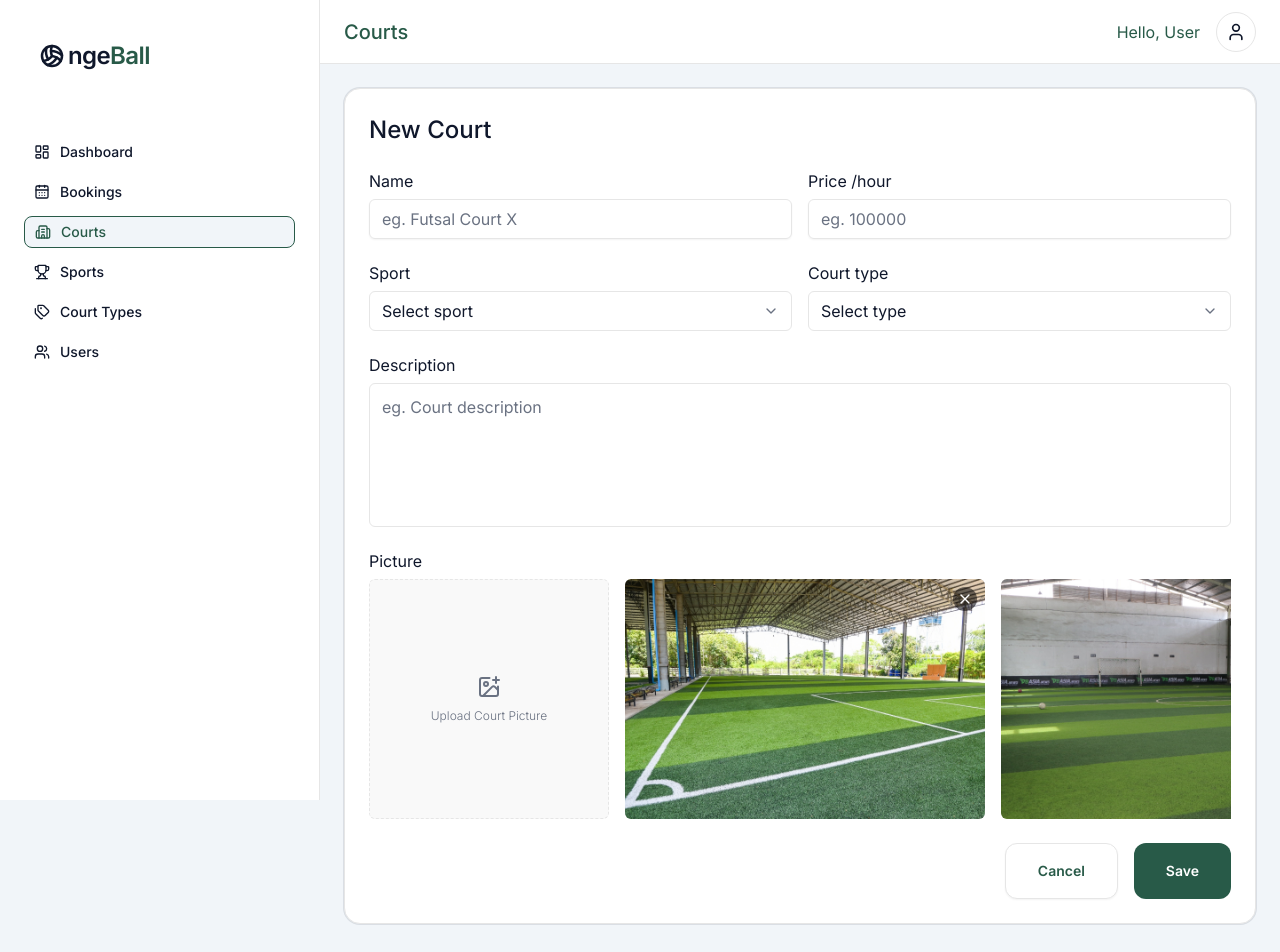
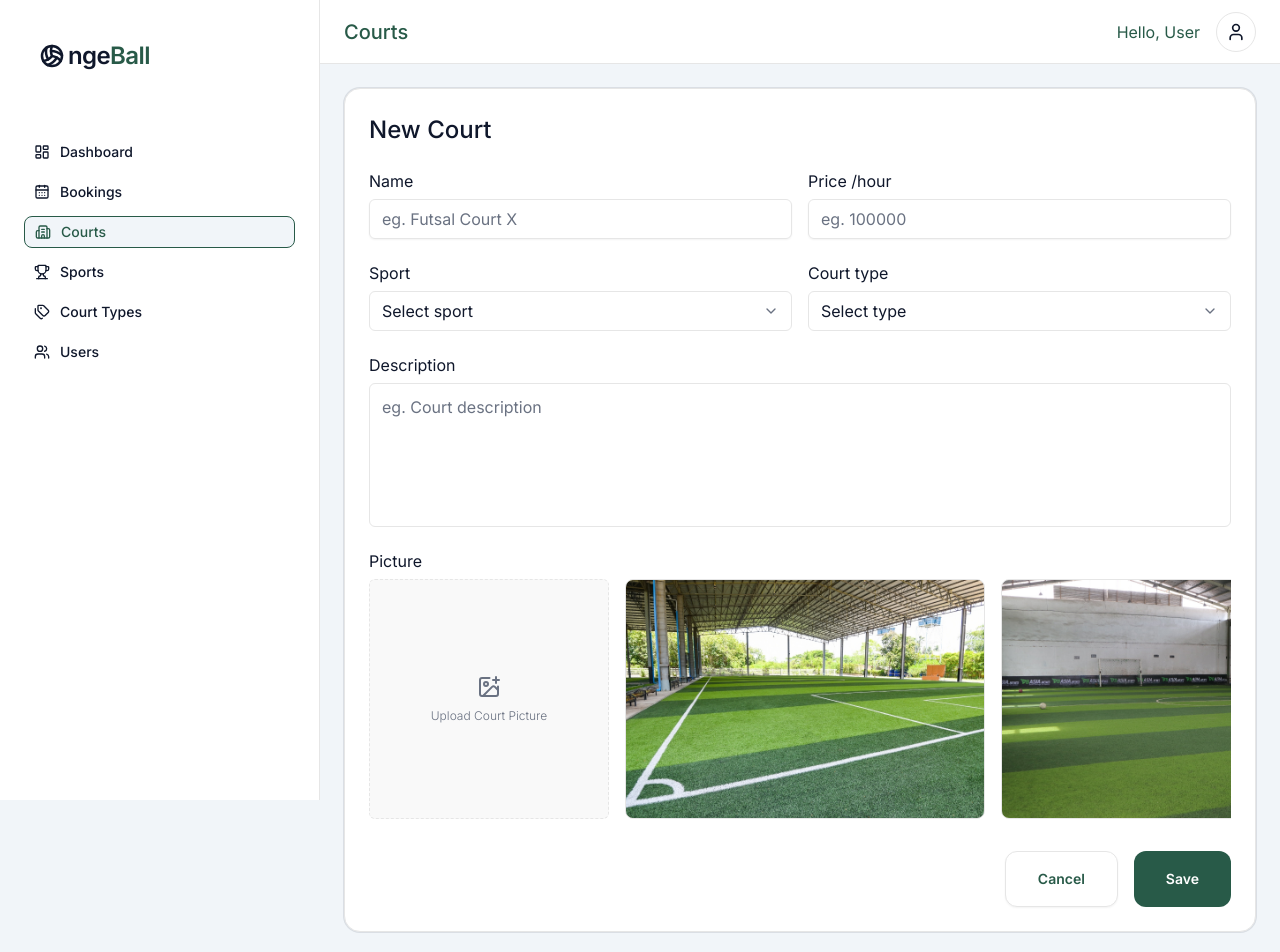
Before and after one commit to juan-dio/ngeball-app, a Next.js app: page /admin/courts/new in a window 1280 px wide. Shown: the top 952 px of the page. Built offline with nearby package versions, Linux system fonts and the light colour scheme.

Commit message:
fix(image gallery): fix code consistency

```diff
--- a/src/app/(admin)/admin/courts/[id]/page.tsx
+++ b/src/app/(admin)/admin/courts/[id]/page.tsx
@@ -21,7 +21,7 @@ export default function CourtDetailPage({ params }: PageProps) {
     notFound();
   }
 
-  const galleryImages =
+  const images =
     court.images && court.images.length > 0 ? court.images : [court.image];
 
   return (
@@ -53,14 +53,14 @@ export default function CourtDetailPage({ params }: PageProps) {
               Picture
             </label>
             <div className="w-full flex gap-4 overflow-x-auto pb-2">
-              {galleryImages.map((imgUrl, index) => (
+              {images.map((image, index) => (
                 <div
-                  key={`${imgUrl}-${index}`}
+                  key={`${image}-${index}`}
                   className="h-60 aspect-3/2 shrink-0 overflow-hidden rounded-[8px] border border-border"
                 >
                   {/* eslint-disable-next-line @next/next/no-img-element */}
                   <img
-                    src={imgUrl}
+                    src={image}
                     alt={`${court.name} image ${index + 1}`}
                     className="h-full w-full object-cover"
                   />
--- a/src/app/(admin)/admin/courts/new/page.tsx
+++ b/src/app/(admin)/admin/courts/new/page.tsx
@@ -131,7 +131,7 @@ export default function NewCourtPage() {
             <label className="text-body text-text-primary leading-tight">
               Picture
             </label>
-            <div className="w-full flex gap-4 overflow-x-auto">
+            <div className="w-full flex gap-4 overflow-x-auto pb-2">
               <label className="flex size-60 shrink-0 cursor-pointer flex-col items-center justify-center gap-2 rounded-[6px] border border-dashed border-border bg-light">
                 <ImagePlus className="size-6 text-text-secondary" />
                 <span className="text-[12px] font-light text-text-secondary text-center">
@@ -139,15 +139,15 @@ export default function NewCourtPage() {
                 </span>
                 <input type="file" accept="image/*" className="hidden" />
               </label>
-              {images.map((image) => (
+              {images.map((image, index) => (
                 <div
-                  key={image}
-                  className="relative h-60 aspect-3/2 shrink-0 overflow-hidden rounded-[6px]"
+                  key={`${image}-${index}`}
+                  className="h-60 aspect-3/2 shrink-0 overflow-hidden rounded-[8px] border border-border"
                 >
                   {/* eslint-disable-next-line @next/next/no-img-element */}
                   <img
                     src={image}
-                    alt=""
+                    alt={`Court image ${index + 1}`}
                     className="h-full w-full object-cover"
                   />
                   <button
```
